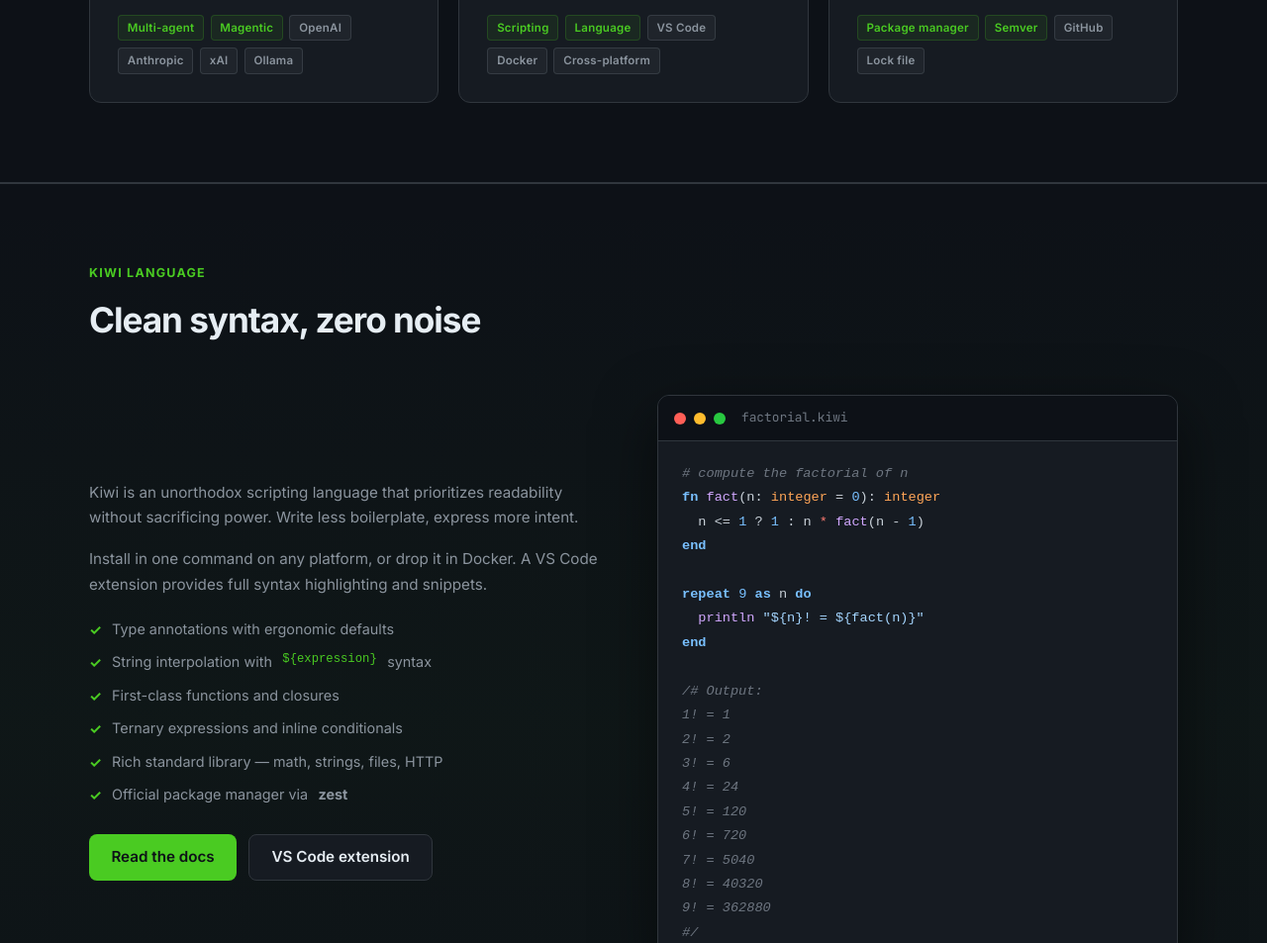
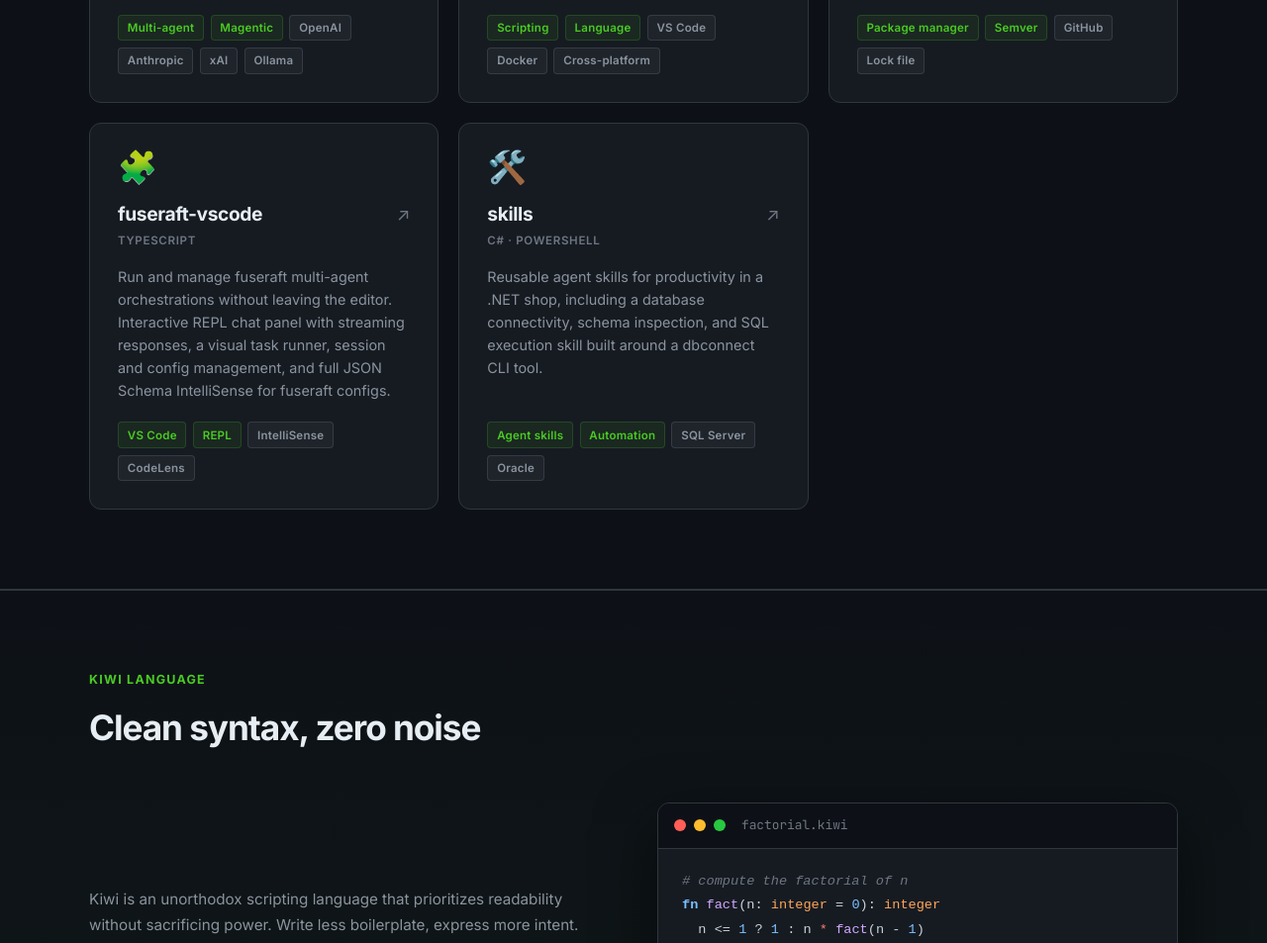
Before and after one commit to fuseraft/fuseraft.github.io, a plain HTML site: page index.html in a window 1280 px wide. Shown: the part 1200-2153 px from the top of the page at 99% size. Drawn offline with Linux system fonts and the light colour scheme.

Commit message:
Add fuseraft-vscode and skills project cards
- Both have shipped since the last site update; add cards and footer links

```diff
--- a/index.html
+++ b/index.html
@@ -179,6 +179,48 @@
           </div>
         </a>
 
+        <!-- fuseraft-vscode -->
+        <a class="project-card" href="https://github.com/fuseraft/fuseraft-vscode" target="_blank">
+          <div class="card-icon">🧩</div>
+          <div class="card-header">
+            <div>
+              <div class="card-title">fuseraft-vscode</div>
+              <div class="card-lang">TypeScript</div>
+            </div>
+            <div class="card-arrow">↗</div>
+          </div>
+          <p class="card-desc">
+            Run and manage fuseraft multi-agent orchestrations without leaving the editor. Interactive REPL chat panel with streaming responses, a visual task runner, session and config management, and full JSON Schema IntelliSense for fuseraft configs.
+          </p>
+          <div class="card-tags">
+            <span class="tag">VS Code</span>
+            <span class="tag">REPL</span>
+            <span class="tag tag-neutral">IntelliSense</span>
+            <span class="tag tag-neutral">CodeLens</span>
+          </div>
+        </a>
+
+        <!-- skills -->
+        <a class="project-card" href="https://github.com/fuseraft/skills" target="_blank">
+          <div class="card-icon">🛠️</div>
+          <div class="card-header">
+            <div>
+              <div class="card-title">skills</div>
+              <div class="card-lang">C# · PowerShell</div>
+            </div>
+            <div class="card-arrow">↗</div>
+          </div>
+          <p class="card-desc">
+            Reusable agent skills for productivity in a .NET shop, including a database connectivity, schema inspection, and SQL execution skill built around a dbconnect CLI tool.
+          </p>
+          <div class="card-tags">
+            <span class="tag">Agent skills</span>
+            <span class="tag">Automation</span>
+            <span class="tag tag-neutral">SQL Server</span>
+            <span class="tag tag-neutral">Oracle</span>
+          </div>
+        </a>
+
       </div>
     </div>
   </section>
@@ -303,6 +345,8 @@
         <li><a href="https://github.com/fuseraft/fuseraft-cli" target="_blank">fuseraft</a></li>
         <li><a href="https://github.com/fuseraft/kiwi" target="_blank">kiwi</a></li>
         <li><a href="https://github.com/fuseraft/zest" target="_blank">zest</a></li>
+        <li><a href="https://github.com/fuseraft/fuseraft-vscode" target="_blank">fuseraft-vscode</a></li>
+        <li><a href="https://github.com/fuseraft/skills" target="_blank">skills</a></li>
         <li><a href="https://fuseraft.github.io/kiwi" target="_blank">docs</a></li>
         <li><a href="https://marketplace.visualstudio.com/items?itemName=fuseraft.kiwi-lang" target="_blank">VS Code</a></li>
         <li><a href="https://fuseraft.com/" target="_blank">fuseraft.com</a></li>
```
